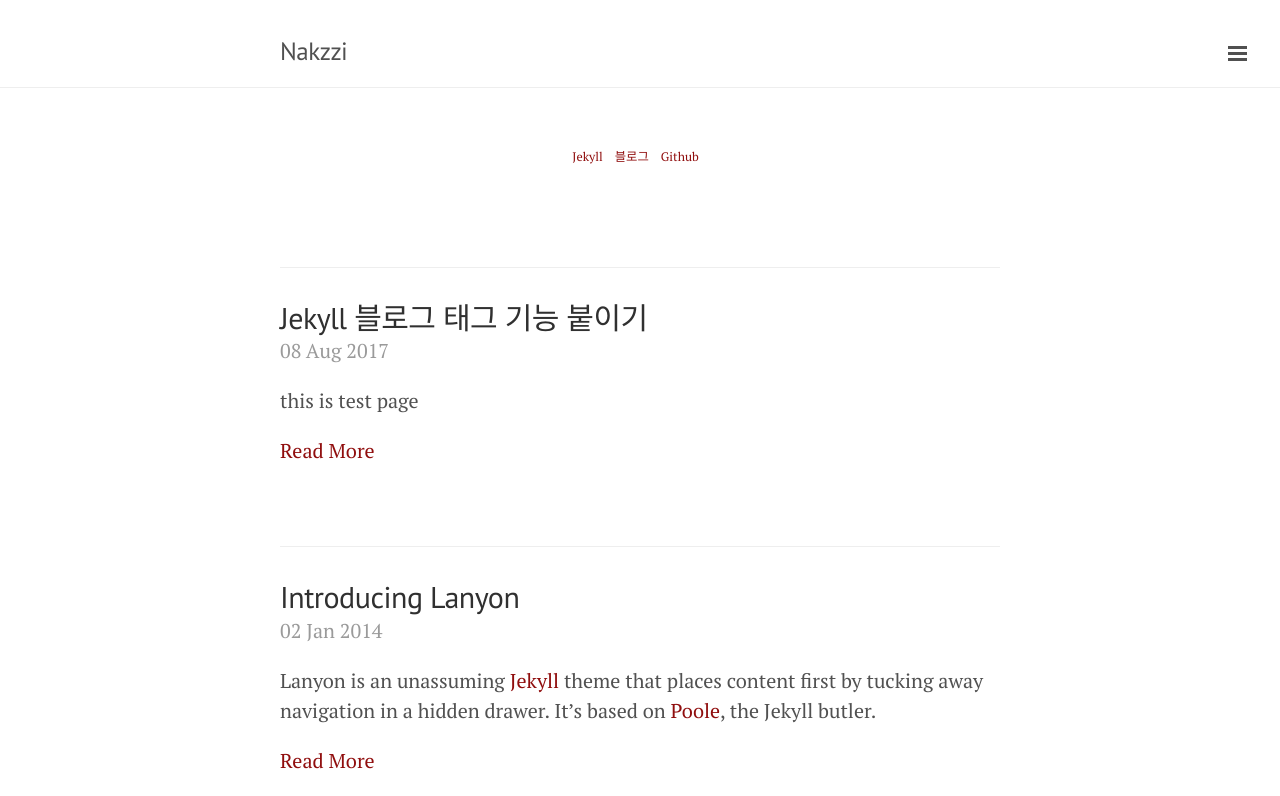
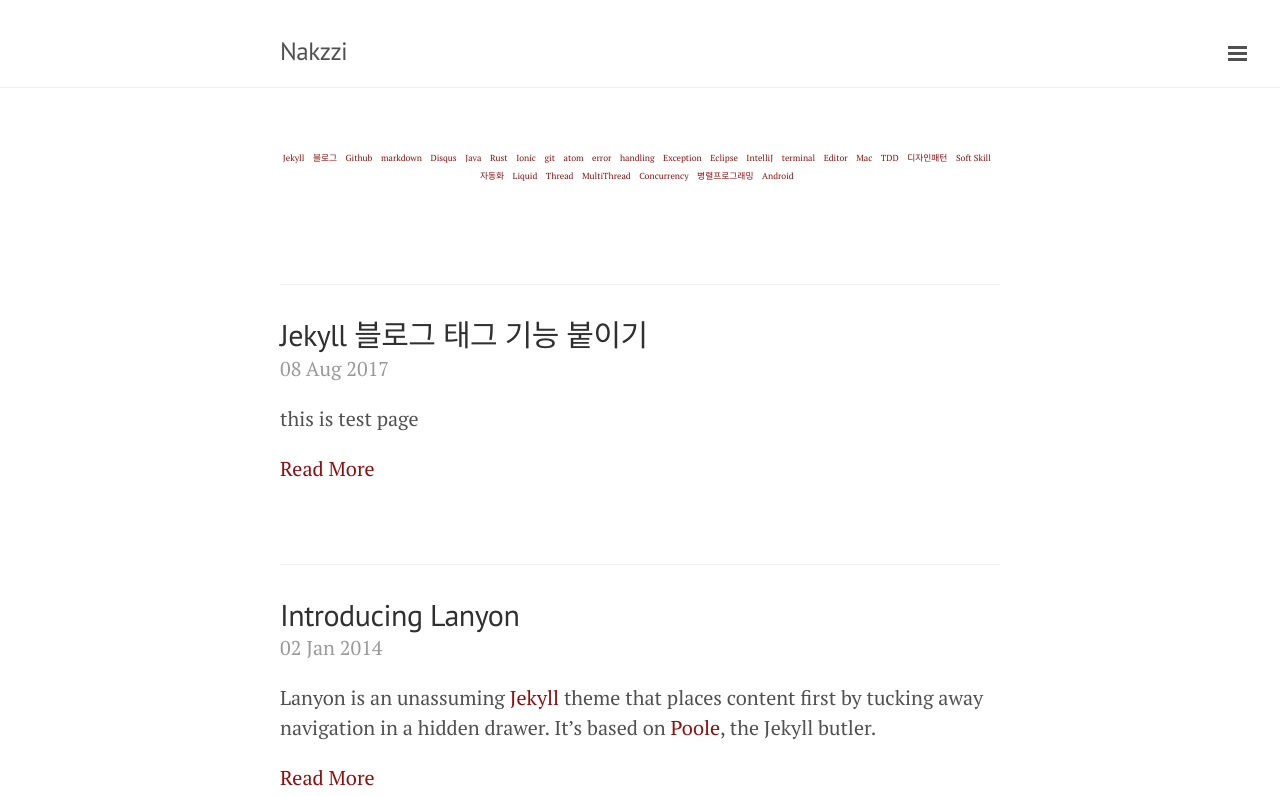
Before and after one commit to cholnh/cholnh.github.io, a Jekyll site: the page built from index.html, in a window 1280 px wide and 900 px high, cut to the strip 104-900 px from the top of the window. Built offline with Jekyll 4.4.1, drawn with Linux system fonts in a browser that asks for light colours; Markdown is read by kramdown in place of the engine named in the settings; the list of posts is cut into pages by our own code.

Commit message:
Update 2017-8-8-testPost1.md

```diff
--- a/_posts/2017-8-8-testPost1.md
+++ b/_posts/2017-8-8-testPost1.md
@@ -5,6 +5,31 @@ tags:
 - Jekyll
 - 블로그
 - Github
+- markdown
+- Disqus
+- Java
+- Rust
+- Ionic
+- git
+- atom
+- error
+- handling
+- Exception
+- Eclipse
+- IntelliJ
+- terminal
+- Editor
+- Mac
+- TDD
+- 디자인패턴
+- Soft Skill
+- 자동화
+- Liquid
+- Thread
+- MultiThread
+- Concurrency
+- 병렬프로그래밍
+- Android
 ---
 
 this is test page
```
